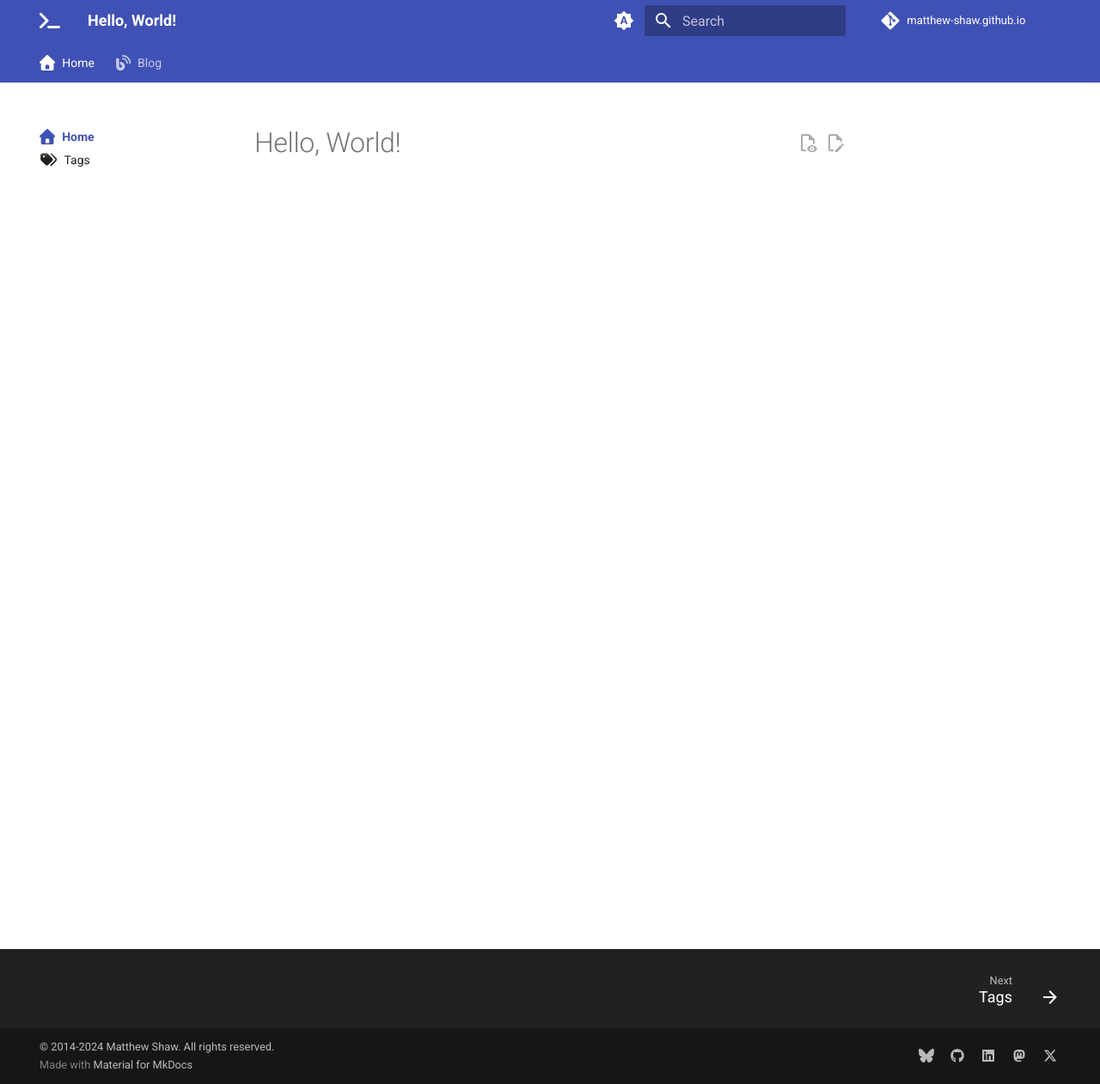
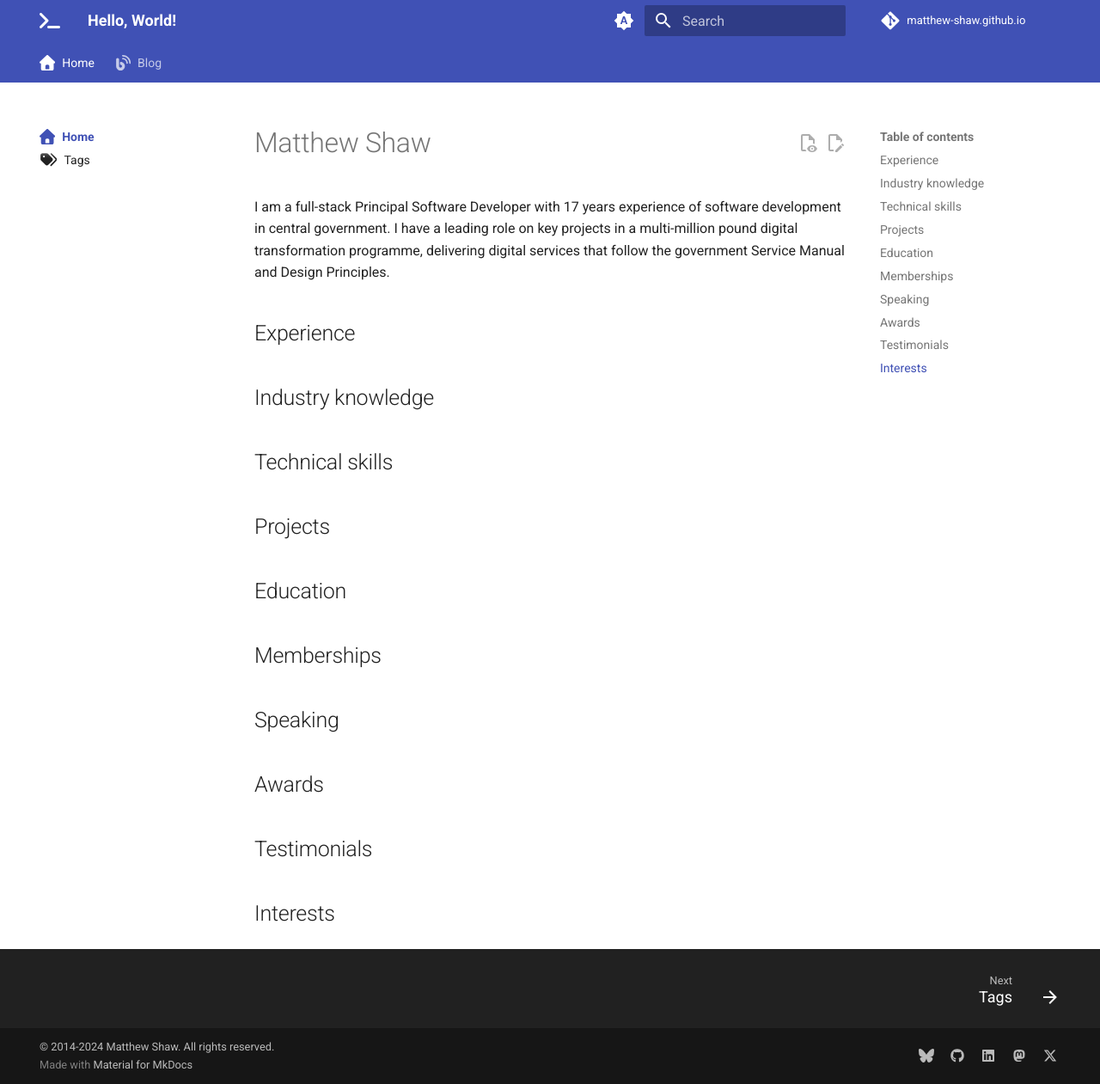
Before and after one commit to matthew-shaw/matthew-shaw.github.io, an MkDocs documentation site: the page built from docs/index.md, in a window 1280 px wide and 1261 px high. Shown: the whole window at 86% size. Built offline with MkDocs 1.6.1 and Material for MkDocs 9.7.7, drawn with Linux system fonts in a browser that asks for light colours; plug-ins that fetch from the network failed and are left out; comment, search, counter and statistics services are not loaded.

Commit message:
start to migrate cv

```diff
--- a/docs/index.md
+++ b/docs/index.md
@@ -2,4 +2,26 @@
 icon: fontawesome/solid/house
 ---
 
-# Hello, World!
+# Matthew Shaw
+
+I am a full-stack Principal Software Developer with 17 years experience of software development in central government. I have a leading role on key projects in a multi-million pound digital transformation programme, delivering digital services that follow the government Service Manual and Design Principles.
+
+## Experience
+
+## Industry knowledge
+
+## Technical skills
+
+## Projects
+
+## Education
+
+## Memberships
+
+## Speaking
+
+## Awards
+
+## Testimonials
+
+## Interests
```
